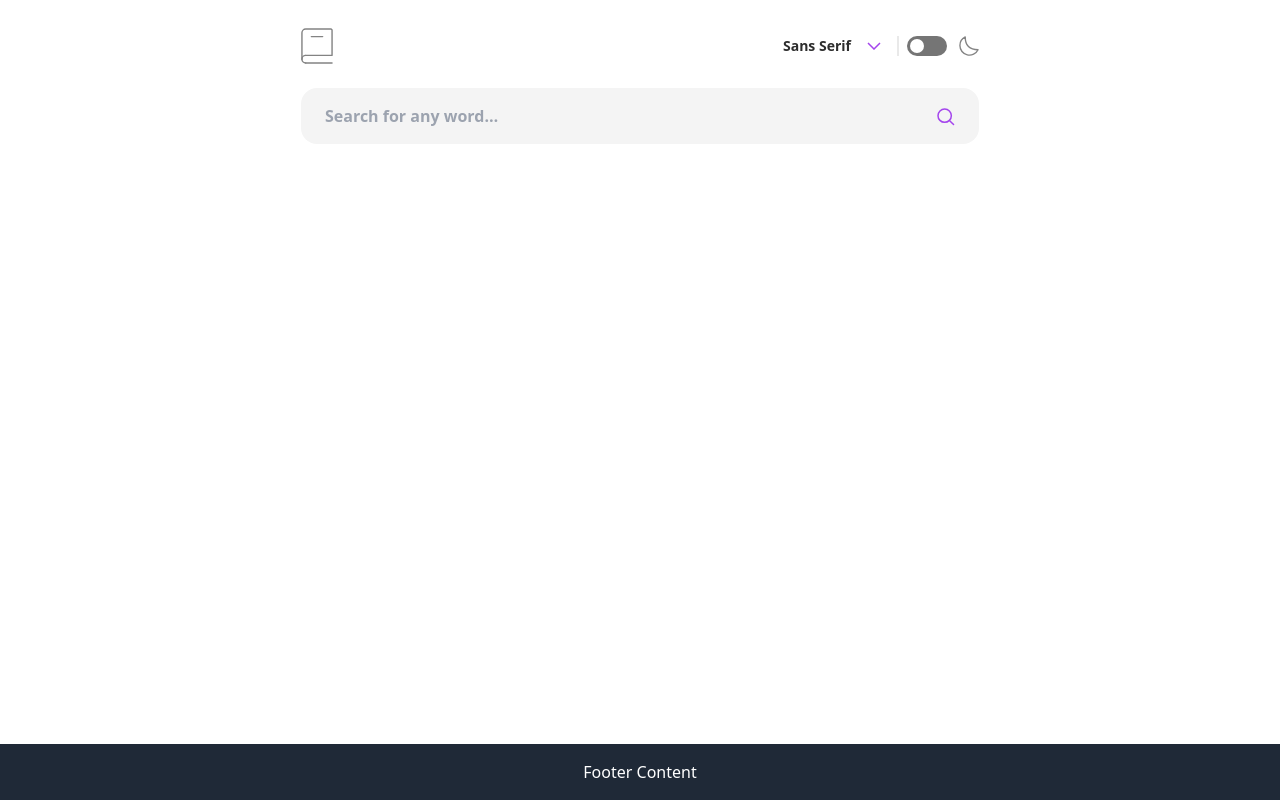
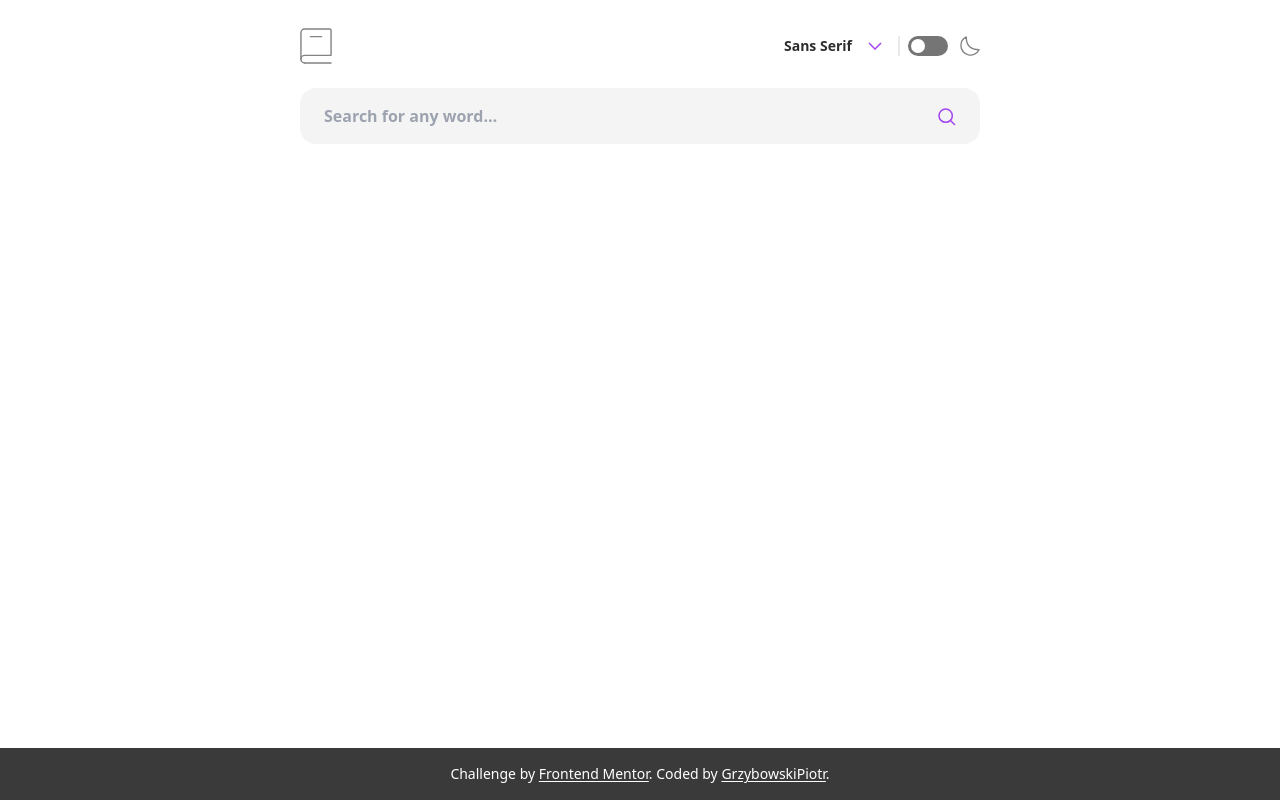
Before and after one commit to GrzybowskiPiotr/dictionary-web-app, a React (Vite) app: page / in a window 1280 px wide. Built offline with nearby package versions, Linux system fonts and the light colour scheme.

Commit message:
auto-fill styles added

```diff
--- a/src/App.jsx
+++ b/src/App.jsx
@@ -5,6 +5,9 @@ import { fontContext } from "./contexts/fontContext";
 import { searchContext } from "./contexts/searchContext";
 import { Dictionary } from "./components/Dictionary";
 import { NotFound } from "./components/NotFound";
+import { LoadingModal } from "./components/LoadingModal";
+import { Footer } from "./components/Footer";
+
 export function App() {
   const [fontMode, setFontMode] = useState(() => {
     const fontModeFromLocalStorage = localStorage.getItem("fontMode");
@@ -13,7 +16,7 @@ export function App() {
     }
     return fontModeFromLocalStorage;
   });
-
+  const [isLoading, setIsLoading] = useState(false);
   const [searchWord, setSearchWord] = useState("");
 
   const [dictionaryData, setDictionaryData] = useState({
@@ -34,18 +37,26 @@ export function App() {
     }
   }, []);
 
+  function handleLoadingStateChange(loadingState) {
+    setIsLoading(loadingState);
+  }
+
   return (
     <>
       <fontContext.Provider value={[fontMode, setFontMode]}>
         <searchContext.Provider value={[searchWord, setSearchWord]}>
           <div
             aria-label="dictionary application"
-            className={`p-7 w-screen font-${fontMode} flex-grow lg:w-[734px]`}
+            className={`p-7 w-screen font-${fontMode} flex-grow md:w-[689px] lg:w-[736px]`}
           >
             <header>
               <TopHeaderWithControls />
-              <SearchInput setData={handleSetDictionaryData} />
+              <SearchInput
+                setData={handleSetDictionaryData}
+                fetching={handleLoadingStateChange}
+              />
             </header>
+            {isLoading && <LoadingModal />}
             {dictionaryData.status === 404 && (
               <NotFound data={dictionaryData.responseData} />
             )}
@@ -55,9 +66,7 @@ export function App() {
           </div>
         </searchContext.Provider>
       </fontContext.Provider>
-      <footer className="w-full bg-gray-800 text-white p-4 text-center">
-        Footer Content
-      </footer>
+      <Footer />
     </>
   );
 }
--- a/src/components/Dictionary.jsx
+++ b/src/components/Dictionary.jsx
@@ -1,5 +1,6 @@
 import PLAY_ICON from "/images/icon-play.svg";
 import LINK_ICON from "../assets/images/icon-new-window.svg";
+import { Fragment } from "react";
 
 export function Dictionary({ data }) {
   const { word, meanings, phonetic, sourceUrls, phonetics } = data;
@@ -16,13 +17,13 @@ export function Dictionary({ data }) {
     <section key={m.partOfSpeech + i}>
       <div className="flex justify-between items-center gap-4 mb-7">
         <h2 className="text-lg font-bold italic ">{m.partOfSpeech}</h2>
-        <div className="h-[1px] w-max border flex-grow "></div>
+        <div className="h-[1px] w-max border flex-grow border-CustomGray-light-400"></div>
       </div>
       <h3 className="font-semibold text-CustomGray-light-400">Meaning</h3>
       <ul className="list-disc p-6 text-CustomPurple ">
         {m.definitions.map((def, i) => (
-          <>
-            <li key={def + i}>
+          <Fragment key={`fragment${i}`}>
+            <li>
               <p className="text-CustomGray-dark-200 mb-3 dark:text-CustomGray-light-100">
                 {def.definition}
               </p>
@@ -30,7 +31,7 @@ export function Dictionary({ data }) {
             <p className="text-CustomGray-light-400 mb-4">
               {def.example ? `"${def.example}"` : ""}
             </p>
-          </>
+          </Fragment>
         ))}
       </ul>
 
@@ -59,22 +60,23 @@ export function Dictionary({ data }) {
 
         <button
           onClick={onPlayButtonClick}
-          className="w-12 h-12 bg-purple-100 rounded-full dark:bg-CustomPurpleDarkMode dark:bg-opacity-25"
+          className="w-12 h-12 bg-purple-100 rounded-full dark:bg-CustomPurpleDarkMode dark:bg-opacity-25
+          active:scale-95 hover:scale-110 transition-transform"
         >
           <img src={PLAY_ICON} />
         </button>
       </div>
       {meaning}
-      <section className="text-CustomGray-light-400 border-t border-CustomGray-light-400">
+      <section className="text-CustomGray-light-400 border-t-2 border-CustomGray-light-400">
         <p className="underline mt-6">Source</p>
         <a
-          href={sourceUrls}
+          href={sourceUrls[0]}
           target="_blank"
           rel="noopener noreferrer"
           className="text-sm flex gap-[9px]"
         >
           <p className="undeline text-CustomGray-dark-200 dark:text-CustomGray-light-100">
-            {sourceUrls}
+            {sourceUrls[0]}
           </p>
           <img src={LINK_ICON} alt="new window icon" />
         </a>
--- /dev/null
+++ b/src/components/Footer.jsx
@@ -0,0 +1,25 @@
+export function Footer() {
+  return (
+    <footer className="w-full bg-CustomGray-dark-100 text-white p-4 text-center">
+      <p className="text-sm">
+        Challenge by{" "}
+        <a
+          className="underline underline-offset-2"
+          href="https://www.frontendmentor.io/challenges/dictionary-web-app-h5wwnyuKFL"
+          target="_blank"
+        >
+          Frontend Mentor
+        </a>
+        . Coded by{" "}
+        <a
+          className="underline underline-offset-2"
+          href="https://www.frontendmentor.io/profile/GrzybowskiPiotr"
+          target="_blank"
+        >
+          GrzybowskiPiotr
+        </a>
+        .
+      </p>
+    </footer>
+  );
+}
--- /dev/null
+++ b/src/components/LoadingModal.jsx
@@ -0,0 +1,15 @@
+import LOADING_ICON from "/images/loading-icon.png";
+export function LoadingModal() {
+  return (
+    <div className="flex flex-row gap-4 items-center justify-center h-[200px]">
+      <h1 className="font-bold text-CustomGray-dark-200 dark:text-CustomGray-light-100 text-2xl">
+        Loading...
+      </h1>
+      <img
+        src={LOADING_ICON}
+        alt="loading icon"
+        className="w-10 h-10 animate-spin"
+      />
+    </div>
+  );
+}
--- a/src/components/SearchInput.jsx
+++ b/src/components/SearchInput.jsx
@@ -1,9 +1,9 @@
 import { useForm } from "react-hook-form";
 import { searchContext } from "../contexts/searchContext";
 import SEARCH_ICON from "../assets/images/icon-search.svg";
-import { useContext } from "react";
+import { useContext, useEffect } from "react";
 import { useQuery } from "@tanstack/react-query";
-export function SearchInput({ setData }) {
+export function SearchInput({ setData, fetching }) {
   const {
     register,
     handleSubmit,
@@ -12,7 +12,7 @@ export function SearchInput({ setData }) {
 
   const [searchWord, setSearchWord] = useContext(searchContext);
 
-  const { data, refetch } = useQuery({
+  const { data, refetch, isFetching } = useQuery({
     queryKey: ["word"],
     queryFn: async () => {
       const res = await fetch(
@@ -22,9 +22,11 @@ export function SearchInput({ setData }) {
       if (res.status === 404) {
         setData({ status: 404, responseData: data });
       }
+
       if (res.ok) {
         setData({ status: 200, responseData: data });
       }
+
       return data;
     },
     enabled: false,
@@ -35,6 +37,11 @@ export function SearchInput({ setData }) {
     setTimeout(() => refetch(), 0);
   };
 
+  useEffect(() => {
+    console.log(`effect ${isFetching}`);
+    fetching(isFetching);
+  }, [isFetching, fetching]);
+
   return (
     <form
       className="relative mb-7"
@@ -44,8 +51,13 @@ export function SearchInput({ setData }) {
       <input
         {...register("searchInput", { required: "Whoops, can’t be empty…" })}
         type="test"
+        onChange={() => {
+          if (data) {
+            setData({ status: null, responseData: null });
+          }
+        }}
         placeholder="Search for any word…"
-        className={`peer font-bold w-full bg-CustomGray-light-200 mt-6 rounded-2xl py-4 px-6 focus:border-1  caret-CustomPurple outline-CustomPurple outline-1 dark:bg-CustomGray-dark-300 autofill:bg-red-600 dark:text-CustomGray-light-100 ${
+        className={`peer font-bold w-full bg-CustomGray-light-200 mt-6 rounded-2xl py-4 px-6 focus:border-1  caret-CustomPurple outline-CustomPurple outline-1 dark:bg-CustomGray-dark-300 dark:text-CustomGray-light-100 last:${
           errors.searchInput
             ? "border-CustomOrange caret-CustomOrange outline-CustomOrange"
             : "border-CustomPurple caret-CustomPurple outline-CustomPurple"
--- a/src/index.css
+++ b/src/index.css
@@ -28,3 +28,16 @@
     @apply text-[14px] leading-[17px];
   }
 }
+@layer utilities {
+  .text-filll-white {
+    -webkit-text-fill-color: #ffffff;
+  }
+}
+
+input:-webkit-autofill,
+input:-webkit-autofill:hover,
+input:-webkit-autofill:focus {
+  @apply text-gray-600 dark:shadow-customAutofill dark:text-white;
+  -webkit-text-fill-color: #ffffff;
+}
+/* Naprawić kolor textu w light mode gdy kożystam z autofilla */
--- a/tailwind.config.js
+++ b/tailwind.config.js
@@ -7,6 +7,7 @@ export default {
     extend: {
       boxShadow: {
         customPurple: "0px 5px 15px 3px rgba(164, 69, 237, 0.4)",
+        customAutofill: "0 0 0px 40rem #1f1f1f inset",
       },
       fontFamily: {
         mono: ["Inconsolata", "monospace"],
```
Also changed, not shown: public/images/loading-icon.png (added).
